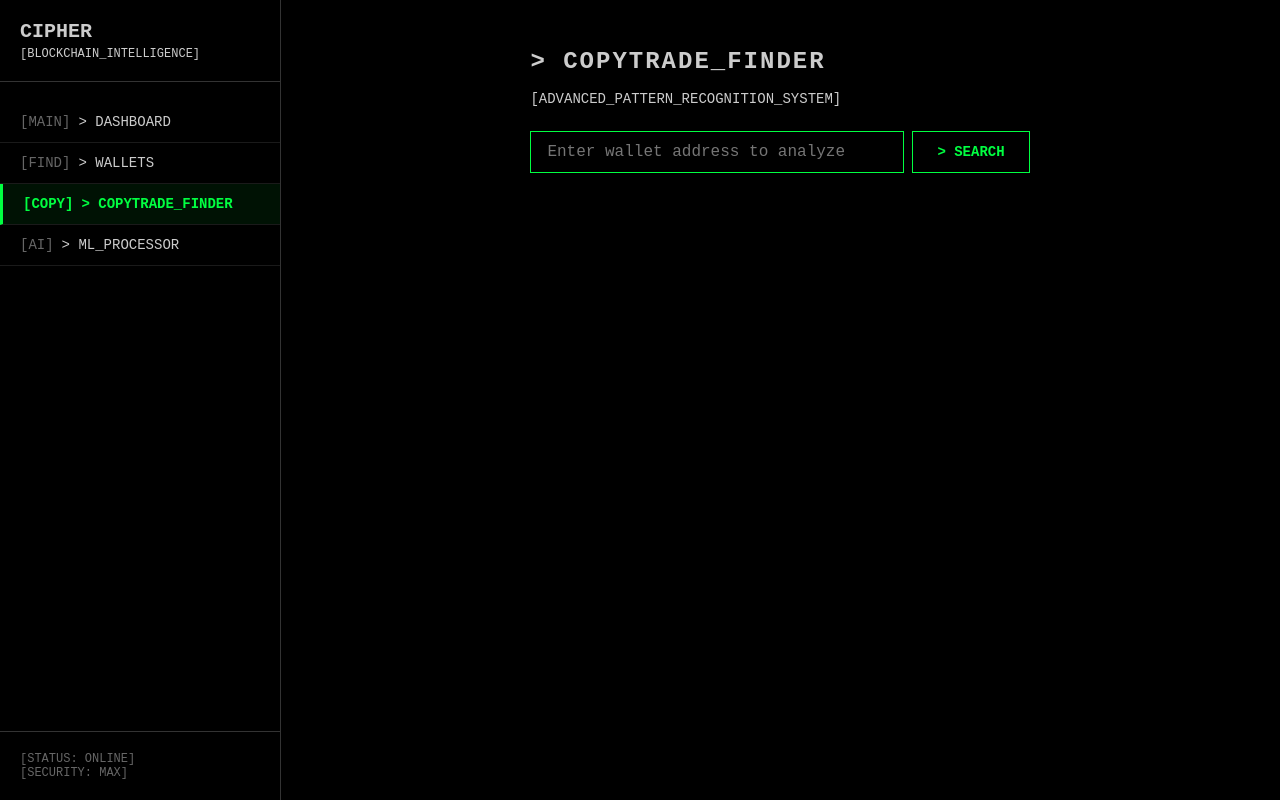
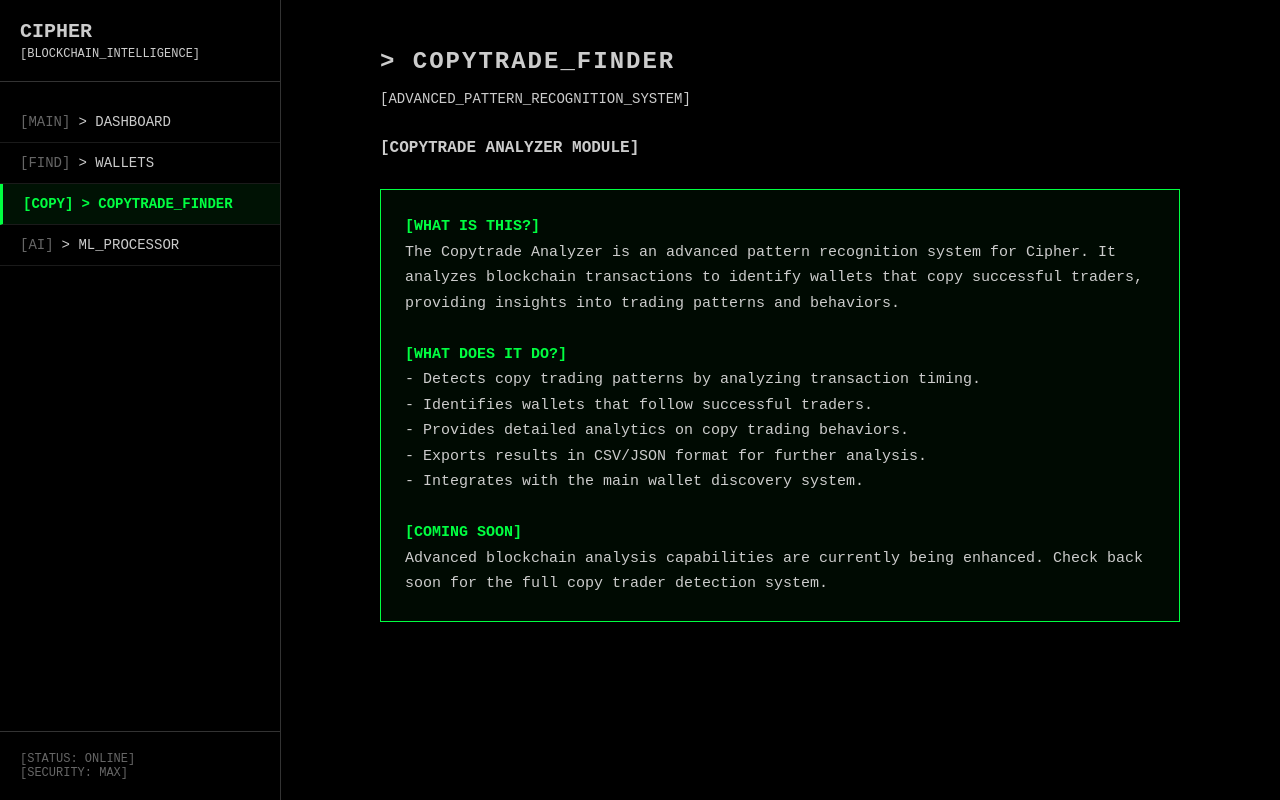
Before and after one commit to anthonystepvoy/solens_ai, a React (Vite) app in the folder frontend-vite/: page /copytrade-finder in a window 1280 px wide. Built offline with nearby package versions, Linux system fonts and the light colour scheme.

Commit message:
Fix CopytradeFinderPage in App.tsx - remove broken code and use clean 'ON THE WORKS' style

```diff
--- a/frontend-vite/src/App.tsx
+++ b/frontend-vite/src/App.tsx
@@ -1391,259 +1391,23 @@ function WalletFinderPage() {
 }
 
 function CopytradeFinderPage() {
-  const [wallet, setWallet] = useState('');
-  const [results, setResults] = useState<any[]>([]);
-  const [loading, setLoading] = useState(false);
-  const [error, setError] = useState('');
-  const [status, setStatus] = useState<string | null>(null);
-  const [progress, setProgress] = useState<{current: number, total: number, label: string} | null>(null);
-
-  // Check if running locally (for development)
-      // Enable copytrade analyzer in production
-    const isLocal = true; // Always enabled now
-
-  const handleAnalyze = async () => {
-    setLoading(true);
-    setError('');
-    setStatus(null);
-    setResults([]);
-    setProgress(null);
-
-    try {
-      // Always use Railway backend in production
-      const apiUrl = window.location.hostname === 'localhost' || window.location.hostname === '127.0.0.1'
-        ? 'http://localhost:8001'
-        : 'https://solensai-production.up.railway.app';
-
-      // Start progress tracking with simulation
-      setProgress({current: 0, total: 100, label: 'INITIALIZING_ANALYSIS'});
-
-      // Simulate progress updates
-      const progressInterval = setInterval(() => {
-        setProgress(prev => {
-          if (!prev) return null;
-          const newCurrent = Math.min(prev.current + Math.random() * 15, 90);
-          let newLabel = prev.label;
-
-          if (newCurrent < 20) newLabel = 'FINDING_BUY_TRANSACTIONS';
-          else if (newCurrent < 40) newLabel = 'SCANNING_BLOCKS';
-          else if (newCurrent < 60) newLabel = 'ANALYZING_COPYTRADERS';
-          else if (newCurrent < 80) newLabel = 'DETECTING_BOTS';
-          else newLabel = 'FINALIZING_RESULTS';
-
-          return {current: newCurrent, total: 100, label: newLabel};
-        });
-      }, 500);
-
-      const response = await axios.post(`${apiUrl}/copytrade-analyze`, { wallet_address: wallet });
-
-      // Clear progress simulation
-      clearInterval(progressInterval);
-      setProgress({current: 100, total: 100, label: 'ANALYSIS_COMPLETE'});
-
-      // Handle different response formats with better type safety
-      const responseData = response.data as any;
-
-      if (responseData && responseData.status === 'feature_in_development') {
-        setError('Feature is under development on the live site. Use local development for testing.');
-        return;
-      }
-
-      // Ensure results is always an array
-      let results = [];
-      if (responseData && responseData.results && Array.isArray(responseData.results)) {
-        results = responseData.results;
-      } else if (responseData && Array.isArray(responseData)) {
-        results = responseData;
-      } else if (responseData && responseData.results) {
-        // If results exists but isn't an array, wrap it
-        results = [responseData.results];
-      }
-
-      setResults(results);
-      setStatus(`[ANALYSIS_COMPLETE] Found ${results.length} potential copytraders.`);
-    } catch (err: any) {
-      console.error('Copytrade analysis error:', err);
-      setError(err.response?.data || err.message || 'Error analyzing wallet.');
-    } finally {
-      setLoading(false);
-      setTimeout(() => setProgress(null), 2000); // Keep progress bar for 2 seconds after completion
-    }
-  };
-
   return (
-    <div style={{ marginTop: 32, maxWidth: 900, margin: '32px auto 0', padding: '0 24px', fontFamily: '"Courier New", monospace', color: '#fff' }}>
+    <div style={{ marginTop: 32, maxWidth: 800, margin: '32px auto 0', padding: '0 24px', fontFamily: '"Courier New", monospace', color: '#fff' }}>
       <h1 style={{ color: '#cccccc', marginBottom: 16, fontSize: 24, fontWeight: 700, letterSpacing: '2px', textTransform: 'uppercase', fontFamily: 'inherit' }}>&gt; COPYTRADE_FINDER</h1>
       <p style={{ color: '#cccccc', marginBottom: 24, fontFamily: 'inherit', fontSize: 14 }}>[ADVANCED_PATTERN_RECOGNITION_SYSTEM]</p>
-
-      {/* Show development notice if not local */}
-      {!isLocal && (
-        <div style={{
-          border: '2px solid #00ff41',
-          borderRadius: 0,
-          padding: '24px',
-          margin: '24px 0',
-          background: 'rgba(0, 0, 0, 0.6)',
-          color: '#00ff41',
-          fontFamily: '"Courier New", monospace'
-        }}>
-          <div style={{ fontSize: '16px', fontWeight: 'bold', marginBottom: '16px', color: '#00ff41' }}>
-            [COPYTRADE_ANALYZER MODULE]
-          </div>
-
-          <div style={{ fontSize: '14px', fontWeight: 'bold', marginBottom: '12px', color: '#00ff41' }}>
-            [WHAT IS THIS?]
-          </div>
-          <div style={{ fontSize: '14px', marginBottom: '20px', color: '#cccccc', lineHeight: '1.6' }}>
-            The Copytrade Analyzer is an advanced pattern recognition system for Cipher. It analyzes blockchain transactions to identify wallets that copy successful traders, providing insights into trading patterns and behaviors.
-          </div>
-
-          <div style={{ fontSize: '14px', fontWeight: 'bold', marginBottom: '12px', color: '#00ff41' }}>
-            [WHAT DOES IT DO?]
-          </div>
-          <div style={{ fontSize: '14px', marginBottom: '20px', color: '#cccccc' }}>
-            - Detects copy trading patterns by analyzing transaction timing.<br />
-            - Identifies wallets that follow successful traders.<br />
-            - Provides detailed analytics on copy trading behaviors.<br />
-            - Exports results in CSV/JSON format for further analysis.<br />
-            - Integrates with the main wallet discovery system.
-          </div>
-
-          <div style={{ fontSize: '14px', fontWeight: 'bold', marginBottom: '12px', color: '#00ff41' }}>
-            [COMING SOON]
-          </div>
-          <div style={{ fontSize: '14px', color: '#cccccc', lineHeight: '1.6' }}>
-            Advanced blockchain analysis capabilities are currently being enhanced. Check back soon for the full copy trader detection system.
-          </div>
-        </div>
-      )}
-
-      {/* Working interface for local development */}
-      <div style={{ display: 'flex', gap: 8, marginBottom: 24 }}>
-        <input
-          type="text"
-          value={wallet}
-          onChange={e => setWallet(e.target.value)}
-          placeholder={isLocal ? "Enter wallet address to analyze" : "Feature coming soon..."}
-          disabled={!isLocal || loading}
-          style={{
-            background: isLocal ? '#000' : '#0f1114',
-            color: isLocal ? '#00ff41' : '#666',
-            fontFamily: '"Courier New", monospace',
-            border: `1px solid ${isLocal ? '#00ff41' : '#333'}`,
-            borderRadius: 0,
-            padding: '10px 16px',
-            fontSize: 16,
-            minWidth: 340,
-            outline: 'none',
-            flex: 1,
-            opacity: isLocal ? 1 : 0.5,
-            cursor: isLocal && !loading ? 'text' : 'not-allowed'
-          }}
-        />
-        <button
-          onClick={handleAnalyze}
-          disabled={!isLocal || loading || !wallet}
-          style={{
-            padding: '12px 24px',
-            borderRadius: 0,
-            border: `1px solid ${isLocal ? '#00ff41' : '#333'}`,
-            background: isLocal ? (loading ? '#222' : '#000') : '#0f1114',
-            color: isLocal ? (loading ? '#666' : '#00ff41') : '#666',
-            fontWeight: 700,
-            fontFamily: 'inherit',
-            fontSize: 14,
-            cursor: isLocal && !loading && wallet ? 'pointer' : 'not-allowed',
-            opacity: isLocal ? 1 : 0.5
-          }}
-        >
-          {loading ? '[SCANNING...]' : isLocal ? '> SEARCH' : 'DISABLED'}
-        </button>
+      <div style={{ color: '#cccccc', fontWeight: 600, fontSize: 16, marginTop: 32, fontFamily: 'inherit', marginBottom: 32 }}>[COPYTRADE ANALYZER MODULE]</div>
+      <div style={{ color: '#cccccc', fontSize: 15, lineHeight: 1.7, background: 'rgba(0,255,65,0.04)', border: '1px solid #00ff41', borderRadius: 0, padding: 24, marginBottom: 32 }}>
+        <b style={{ color: '#00ff41' }}>[WHAT IS THIS?]</b><br/>
+        The Copytrade Analyzer is an advanced pattern recognition system for Cipher. It analyzes blockchain transactions to identify wallets that copy successful traders, providing insights into trading patterns and behaviors. <br/><br/>
+        <b style={{ color: '#00ff41' }}>[WHAT DOES IT DO?]</b><br/>
+        - Detects copy trading patterns by analyzing transaction timing.<br/>
+        - Identifies wallets that follow successful traders.<br/>
+        - Provides detailed analytics on copy trading behaviors.<br/>
+        - Exports results in CSV/JSON format for further analysis.<br/>
+        - Integrates with the main wallet discovery system.<br/><br/>
+        <b style={{ color: '#00ff41' }}>[COMING SOON]</b><br/>
+        Advanced blockchain analysis capabilities are currently being enhanced. Check back soon for the full copy trader detection system.
       </div>
-
-      {/* Status and Error Messages */}
-      {error && <div style={{ color: '#ff6b6b', marginBottom: 16, fontFamily: 'inherit', padding: 12, border: '1px solid #ff6b6b', background: 'rgba(255, 107, 107, 0.1)', fontSize: 14 }}>{error}</div>}
-
-      {/* Progress Bar */}
-      {loading && progress && (
-        <div style={{
-          marginBottom: 16,
-          padding: 16,
-          background: 'rgba(0, 255, 65, 0.05)',
-          border: '1px solid #00ff41',
-          borderRadius: 0,
-          fontFamily: '"Courier New", monospace'
-        }}>
-          <ProgressBarTerminal
-            progress={progress.current}
-            total={progress.total}
-            label={progress.label}
-          />
-          <div style={{
-            color: '#00ff41',
-            fontSize: 12,
-            marginTop: 8,
-            textAlign: 'center',
-            fontFamily: '"Courier New", monospace'
-          }}>
-            [ANALYZING_BLOCKCHAIN_TRANSACTIONS]
-          </div>
-        </div>
-      )}
-
-      {status && !loading && (
-        <div style={{
-          marginBottom: 16,
-          padding: 16,
-          background: 'rgba(0, 255, 65, 0.1)',
-          color: '#00ff41',
-          borderRadius: 0,
-          fontWeight: 600,
-          fontSize: 14,
-          border: '1px solid #00ff41',
-          fontFamily: '"Courier New", monospace'
-        }}>
-          {status}
-        </div>
-      )}
-
-      {/* Results Table */}
-      {results.length > 0 && !loading && (
-        <div style={{ width: '100%', marginBottom: 32 }}>
-          <table style={{ width: '100%', borderCollapse: 'collapse', color: '#fff', fontFamily: 'inherit', background: 'rgba(255, 255, 255, 0.02)', border: '1px solid #333333' }}>
-            <thead style={{ background: 'rgba(0, 255, 65, 0.1)' }}>
-              <tr>
-                <th style={{ padding: '12px', textAlign: 'left', color: '#00ff41', borderBottom: '1px solid #333333' }}>Trader</th>
-                <th style={{ padding: '12px', textAlign: 'left', color: '#00ff41', borderBottom: '1px solid #333333' }}>Signature</th>
-                <th style={{ padding: '12px', textAlign: 'left', color: '#00ff41', borderBottom: '1px solid #333333' }}>Block Delay</th>
-                <th style={{ padding: '12px', textAlign: 'left', color: '#00ff41', borderBottom: '1px solid #333333' }}>Bot Used</th>
-              </tr>
-            </thead>
-            <tbody>
-              {results.map((row, idx) => (
-                <tr key={idx} style={{ borderBottom: '1px solid #333333' }}>
-                  <td style={{ padding: '10px' }}><WalletAddress address={row['Trader'] || row.trader} short={true}/></td>
-                  <td style={{ padding: '10px' }}><WalletAddress address={row['Signature'] || row.signature} short={true}/></td>
-                  <td style={{ padding: '10px' }}>{row['Block Delay'] || row.blockDelay || '-'}</td>
-                  <td style={{ padding: '10px' }}>{row['Bot Used'] || row.botUsed || '-'}</td>
-                </tr>
-              ))}
-            </tbody>
-          </table>
-        </div>
-      )}
-
-      {!isLocal && (
-        <div style={{
-          color: '#666',
-          marginTop: 24,
-          fontSize: '0.9em',
-          fontStyle: 'italic',
-          textAlign: 'center'
-        }}>
-          💡 Meanwhile, explore our other powerful features: Smart Wallet Discovery and AI Analysis!
-        </div>
-      )}
     </div>
   );
 }
```
